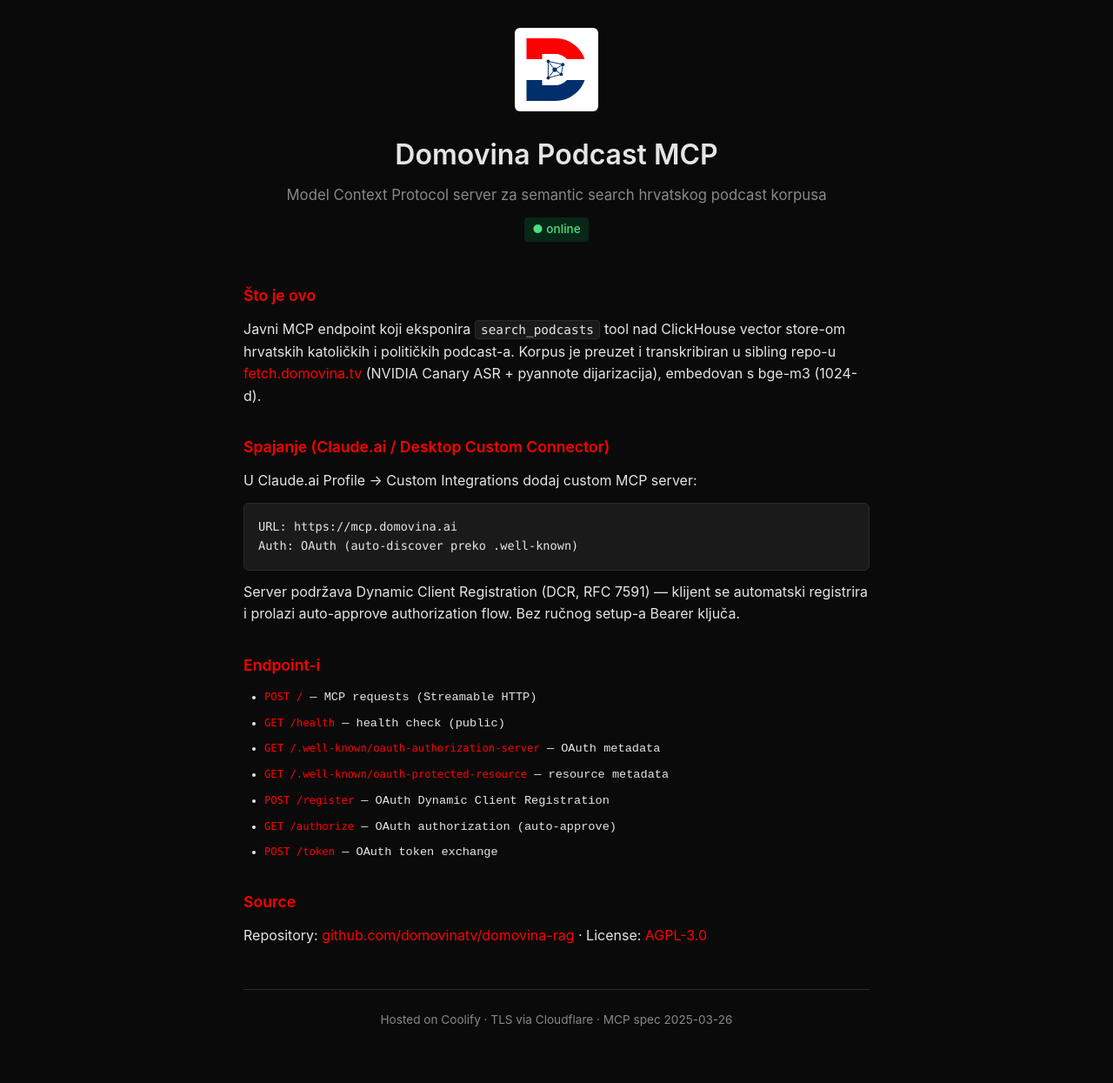
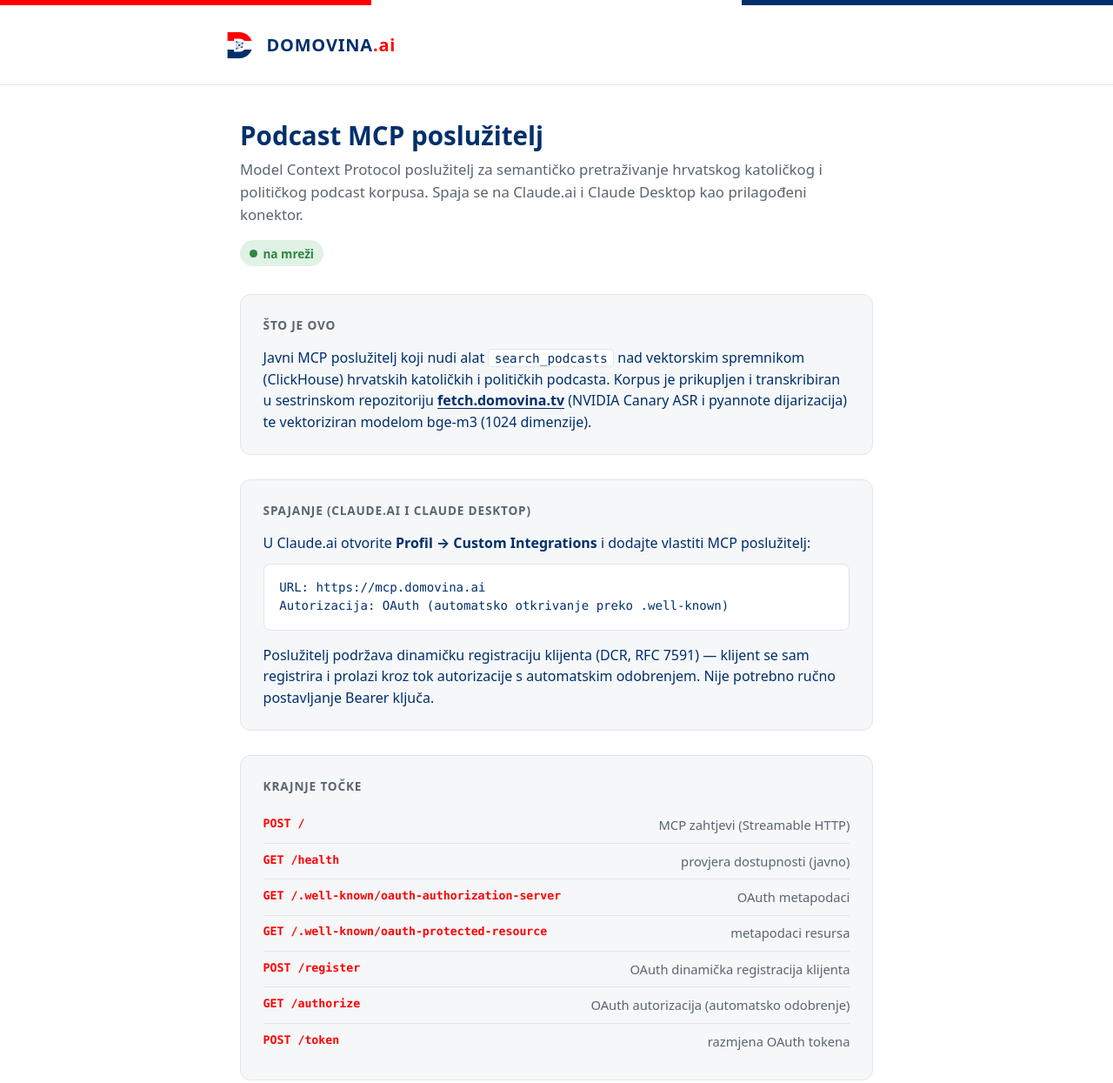
Before and after one commit to domovinatv/domovina-rag, a website: page services/mcp/public/index.html in a window 1280 px wide. Shown: the top 1245 px of the page at 87% size. Drawn offline with Linux system fonts and the light colour scheme.

Commit message:
chore(mcp): UI branding refactor landing stranice (DOMOVINA.ai pattern)
Prepravljam GET / HTML landing prema otp.domovina.ai / sms.domovina.ai
brand pattern-u — bijela površina umjesto tamne, trobojnica gore i dolje,
DOMOVINA.ai wordmark u headeru, navy (#002F6C) tekst + crveni (#FF0000)
accent, surface (#F5F7F9) kartice.

Sav tekst preveden i očišćen na hrvatski:
- "embedovan" (srbizam) → "vektoriziran modelom bge-m3"
- "endpoint" → "krajnja točka" gdje terminološki primjereno
- "Hosted on" → "pokrenuto na Coolifyju"
- "via" → "preko"
- "Profile" → "Profil"
- "auto-discover" → "automatsko otkrivanje"
- "server" → "poslužitelj" gdje primjereno (MCP server kao tehnički termin ostaje)

Manifest: background_color crna → bijela; opis prepravljen.
Ikona (icon.svg) i ostali asseti zadržani — već su Croatian flag motiv.

```diff
--- a/services/mcp/public/index.html
+++ b/services/mcp/public/index.html
@@ -1,147 +1,258 @@
-<!DOCTYPE html>
+<!doctype html>
 <html lang="hr">
 <head>
-  <meta charset="UTF-8">
-  <meta name="viewport" content="width=device-width, initial-scale=1.0">
-  <title>Domovina Podcast MCP</title>
-  <meta name="description" content="Model Context Protocol server za semantic search hrvatskog katoličkog i političkog podcast korpusa.">
+<meta charset="utf-8" />
+<meta name="viewport" content="width=device-width, initial-scale=1" />
 
-  <link rel="icon" type="image/svg+xml" href="/icon.svg">
-  <link rel="icon" type="image/x-icon" href="/favicon.ico">
-  <link rel="apple-touch-icon" sizes="180x180" href="/apple-touch-icon.png">
-  <link rel="manifest" href="/manifest.json">
-  <meta name="theme-color" content="#002F6C">
+<title>DOMOVINA.ai — Podcast MCP poslužitelj</title>
+<meta name="description" content="MCP poslužitelj za semantičko pretraživanje hrvatskog podcast korpusa preko Claude.ai i Claude Desktop." />
+<link rel="canonical" href="https://mcp.domovina.ai/" />
 
-  <meta property="og:title" content="Domovina Podcast MCP">
-  <meta property="og:description" content="MCP server za pretragu hrvatskog podcast korpusa.">
-  <meta property="og:type" content="website">
-  <meta property="og:image" content="/icon-512.png">
+<meta property="og:type" content="website" />
+<meta property="og:locale" content="hr_HR" />
+<meta property="og:site_name" content="DOMOVINA.ai" />
+<meta property="og:title" content="DOMOVINA.ai — Podcast MCP poslužitelj" />
+<meta property="og:description" content="MCP poslužitelj za semantičko pretraživanje hrvatskog podcast korpusa preko Claude.ai i Claude Desktop." />
+<meta property="og:url" content="https://mcp.domovina.ai/" />
+<meta property="og:image" content="https://mcp.domovina.ai/icon-512.png" />
+<meta property="og:image:alt" content="DOMOVINA.ai — Podcast MCP poslužitelj" />
+
+<meta name="twitter:card" content="summary_large_image" />
+<meta name="twitter:title" content="DOMOVINA.ai — Podcast MCP poslužitelj" />
+<meta name="twitter:description" content="MCP poslužitelj za semantičko pretraživanje hrvatskog podcast korpusa preko Claude.ai i Claude Desktop." />
+<meta name="twitter:image" content="https://mcp.domovina.ai/icon-512.png" />
+
+<meta name="mobile-web-app-capable" content="yes" />
+<meta name="apple-mobile-web-app-status-bar-style" content="default" />
+<meta name="apple-mobile-web-app-title" content="DOMOVINA.ai" />
+<link rel="icon" type="image/svg+xml" href="/icon.svg" />
+<link rel="icon" type="image/x-icon" href="/favicon.ico" />
+<link rel="apple-touch-icon" sizes="180x180" href="/apple-touch-icon.png" />
+<link rel="manifest" href="/manifest.json" />
+<meta name="theme-color" content="#002F6C" />
 
 <style>
 :root {
-      --bg: #0a0a0a;
-      --fg: #e5e5e5;
-      --accent: #FF0000;
-      --accent2: #002F6C;
-      --muted: #888;
-      --code-bg: #1a1a1a;
-      --border: #2a2a2a;
+  --navy: #002F6C;
+  --navy-hover: #001D4A;
+  --red: #FF0000;
+  --muted: #5A6570;
+  --border: #E1E5EA;
+  --surface: #F5F7F9;
+  --bg: #FFFFFF;
+  --success: #2E8540;
+  font-family: system-ui, -apple-system, "Segoe UI", Helvetica, Arial, sans-serif;
 }
-    * { box-sizing: border-box; margin: 0; padding: 0; }
-    body {
-      font-family: -apple-system, BlinkMacSystemFont, "Segoe UI", system-ui, sans-serif;
-      background: var(--bg);
-      color: var(--fg);
-      line-height: 1.6;
-      padding: 2rem 1rem;
+* { box-sizing: border-box; }
+html, body { margin: 0; padding: 0; background: var(--bg); color: var(--navy); }
+body { min-height: 100vh; display: flex; flex-direction: column; line-height: 1.55; }
+
+.tricolor { display: flex; height: 6px; }
+.tricolor span { flex: 1; }
+.tricolor .red { background: var(--red); }
+.tricolor .white { background: var(--bg); }
+.tricolor .navy { background: var(--navy); }
+
+header { padding: 1.6rem 1.25rem; border-bottom: 1px solid var(--border); }
+.brand { display: flex; align-items: center; gap: .65rem; max-width: 48rem; margin: 0 auto; }
+.brand .word { font-weight: 800; font-size: 1.25rem; letter-spacing: .04em; color: var(--navy); }
+.brand .word .accent { color: var(--red); }
+
+main { flex: 1; padding: 2.5rem 1.25rem 3rem; max-width: 48rem; margin: 0 auto; width: 100%; }
+
+.hero { margin-bottom: 2rem; }
+h1 { font-size: 1.85rem; line-height: 1.2; margin: 0 0 .5rem; font-weight: 800; }
+.lede { color: var(--muted); margin: 0 0 1rem; font-size: 1.05rem; }
+
+.status {
+  display: inline-flex; align-items: center; gap: .4rem;
+  background: #E0F1E5; color: var(--success);
+  padding: .3rem .7rem; border-radius: 999px;
+  font-size: .85rem; font-weight: 600;
 }
-    .container { max-width: 720px; margin: 0 auto; }
-    header { text-align: center; margin-bottom: 3rem; }
-    header img { width: 96px; height: 96px; margin-bottom: 1rem; }
-    h1 { font-size: 2rem; font-weight: 600; margin-bottom: 0.5rem; }
-    .subtitle { color: var(--muted); font-size: 1.05rem; }
-    section { margin-bottom: 2rem; }
-    h2 { font-size: 1.1rem; font-weight: 600; margin-bottom: 0.75rem; color: var(--accent); }
-    p { margin-bottom: 0.75rem; }
+.status::before {
+  content: ""; width: .55rem; height: .55rem; border-radius: 50%;
+  background: var(--success);
+}
+
+section { margin-bottom: 1.75rem; }
+.card {
+  background: var(--surface); border: 1px solid var(--border);
+  border-radius: .75rem; padding: 1.5rem 1.6rem;
+}
+
+h2 {
+  font-size: .85rem; font-weight: 700; text-transform: uppercase;
+  letter-spacing: .06em; color: var(--muted);
+  margin: 0 0 .9rem;
+}
+
+p { margin: 0 0 .75rem; color: var(--navy); }
+p:last-child { margin-bottom: 0; }
+
+a { color: var(--navy); text-decoration: underline; text-underline-offset: 3px; font-weight: 600; }
+a:hover { color: var(--red); }
+
 code {
-      background: var(--code-bg);
-      border: 1px solid var(--border);
-      padding: 0.1rem 0.4rem;
-      border-radius: 4px;
-      font-size: 0.9em;
-      font-family: ui-monospace, "SF Mono", Consolas, monospace;
+  background: var(--bg); border: 1px solid var(--border);
+  padding: .1rem .4rem; border-radius: 4px;
+  font-family: ui-monospace, "SF Mono", Menlo, Consolas, monospace;
+  font-size: .9em; color: var(--navy);
 }
 pre {
-      background: var(--code-bg);
-      border: 1px solid var(--border);
-      padding: 1rem;
-      border-radius: 6px;
+  background: var(--bg); border: 1px solid var(--border);
+  padding: 1rem 1.1rem; border-radius: .5rem;
   overflow-x: auto;
-      font-family: ui-monospace, "SF Mono", Consolas, monospace;
-      font-size: 0.85rem;
-      margin-bottom: 0.75rem;
+  font-family: ui-monospace, "SF Mono", Menlo, Consolas, monospace;
+  font-size: .88rem; line-height: 1.5; color: var(--navy);
+  margin: .5rem 0 0;
 }
-    a { color: var(--accent); text-decoration: none; }
-    a:hover { text-decoration: underline; }
-    ul { padding-left: 1.5rem; margin-bottom: 0.75rem; }
-    li { margin-bottom: 0.25rem; }
-    .status {
-      display: inline-block;
-      background: rgba(0, 200, 100, 0.15);
-      color: #4ade80;
-      padding: 0.2rem 0.6rem;
-      border-radius: 4px;
-      font-size: 0.85rem;
-      font-weight: 500;
+
+ul.endpoints { list-style: none; padding: 0; margin: 0; }
+ul.endpoints li {
+  display: flex; justify-content: space-between; gap: 1rem;
+  padding: .55rem 0; border-bottom: 1px solid var(--border);
+  font-size: .92rem; flex-wrap: wrap;
 }
+ul.endpoints li:last-child { border-bottom: 0; }
+ul.endpoints code {
+  background: transparent; border: 0; padding: 0;
+  color: var(--red); font-weight: 600;
+}
+ul.endpoints .desc { color: var(--muted); }
+
 footer {
-      margin-top: 3rem;
-      padding-top: 1.5rem;
-      border-top: 1px solid var(--border);
-      text-align: center;
-      color: var(--muted);
-      font-size: 0.85rem;
+  padding: 1.25rem; border-top: 1px solid var(--border);
+  color: var(--muted); font-size: .85rem; text-align: center;
 }
-    .endpoints { font-family: ui-monospace, monospace; font-size: 0.85rem; }
-    .endpoints li { margin-bottom: 0.5rem; }
-    .endpoints code { background: transparent; border: none; padding: 0; color: var(--accent); }
+footer a { color: var(--navy); font-weight: 600; text-decoration: none; }
+footer a:hover { text-decoration: underline; color: var(--red); }
+
+@media (max-width: 560px) {
+  header { padding: .9rem 1rem; }
+  .brand .word { font-size: 1.1rem; }
+  main { padding: 1.5rem 1rem 2rem; }
+  h1 { font-size: 1.45rem; }
+  .lede { font-size: .95rem; }
+  .card { padding: 1.1rem 1.15rem; border-radius: .6rem; }
+  pre { font-size: .82rem; padding: .8rem .9rem; }
+  ul.endpoints li { flex-direction: column; gap: .2rem; padding: .45rem 0; }
+}
 </style>
 </head>
 <body>
-  <div class="container">
+
+<div class="tricolor" aria-hidden="true">
+  <span class="red"></span><span class="white"></span><span class="navy"></span>
+</div>
+
 <header>
-      <img src="/icon.svg" alt="Domovina logo" />
-      <h1>Domovina Podcast MCP</h1>
-      <p class="subtitle">Model Context Protocol server za semantic search hrvatskog podcast korpusa</p>
-      <p style="margin-top: 0.75rem;"><span class="status">● online</span></p>
+  <div class="brand">
+    <svg viewBox="0 0 512 512" width="40" height="40" aria-hidden="true" xmlns="http://www.w3.org/2000/svg">
+      <defs>
+        <linearGradient id="hdrFlag" x1="0" y1="0" x2="0" y2="1">
+          <stop offset="0%" stop-color="#FF0000"/><stop offset="33.3%" stop-color="#FF0000"/>
+          <stop offset="33.3%" stop-color="#FFFFFF"/><stop offset="66.6%" stop-color="#FFFFFF"/>
+          <stop offset="66.6%" stop-color="#002F6C"/><stop offset="100%" stop-color="#002F6C"/>
+        </linearGradient>
+      </defs>
+      <rect width="512" height="512" rx="32" fill="white"/>
+      <path d="M72 64H248C354.071 64 440 149.929 440 256C440 362.071 354.071 448 248 448H72V64Z" fill="url(#hdrFlag)"/>
+      <path d="M168 160H248C301.019 160 344 202.981 344 256C344 309.019 301.019 352 248 352H168V160Z" fill="white"/>
+      <g stroke="#002F6C" stroke-width="5" stroke-linecap="round" stroke-linejoin="round">
+        <line x1="205" y1="205" x2="295" y2="225"/><line x1="295" y1="225" x2="285" y2="285"/>
+        <line x1="285" y1="285" x2="205" y2="307"/><line x1="205" y1="307" x2="205" y2="205"/>
+        <line x1="205" y1="205" x2="245" y2="256"/><line x1="295" y1="225" x2="245" y2="256"/>
+        <line x1="285" y1="285" x2="245" y2="256"/><line x1="205" y1="307" x2="245" y2="256"/>
+      </g>
+      <g fill="#002F6C">
+        <circle cx="205" cy="205" r="10"/><circle cx="295" cy="225" r="10"/>
+        <circle cx="205" cy="307" r="10"/><circle cx="285" cy="285" r="10"/>
+        <circle cx="245" cy="256" r="14"/>
+      </g>
+    </svg>
+    <div class="word">DOMOVINA<span class="accent">.ai</span></div>
+  </div>
 </header>
 
+<main>
+
+  <div class="hero">
+    <h1>Podcast MCP poslužitelj</h1>
+    <p class="lede">
+      Model Context Protocol poslužitelj za semantičko pretraživanje hrvatskog
+      katoličkog i političkog podcast korpusa. Spaja se na Claude.ai i Claude Desktop
+      kao prilagođeni konektor.
+    </p>
+    <span class="status">na mreži</span>
+  </div>
+
   <section>
+    <div class="card">
       <h2>Što je ovo</h2>
       <p>
-        Javni MCP endpoint koji eksponira <code>search_podcasts</code> tool nad ClickHouse vector
-        store-om hrvatskih katoličkih i političkih podcast-a. Korpus je preuzet i transkribiran u
-        sibling repo-u
+        Javni MCP poslužitelj koji nudi alat <code>search_podcasts</code> nad
+        vektorskim spremnikom (ClickHouse) hrvatskih katoličkih i političkih podcasta.
+        Korpus je prikupljen i transkribiran u sestrinskom repozitoriju
         <a href="https://github.com/domovinatv/fetch.domovina.tv">fetch.domovina.tv</a>
-        (NVIDIA Canary ASR + pyannote dijarizacija), embedovan s bge-m3 (1024-d).
+        (NVIDIA Canary ASR i pyannote dijarizacija) te vektoriziran modelom
+        bge-m3 (1024 dimenzije).
       </p>
+    </div>
   </section>
 
   <section>
-      <h2>Spajanje (Claude.ai / Desktop Custom Connector)</h2>
-      <p>U Claude.ai Profile → Custom Integrations dodaj custom MCP server:</p>
+    <div class="card">
+      <h2>Spajanje (Claude.ai i Claude Desktop)</h2>
+      <p>U Claude.ai otvorite <strong>Profil → Custom Integrations</strong> i dodajte vlastiti MCP poslužitelj:</p>
 <pre>URL: https://mcp.domovina.ai
-Auth: OAuth (auto-discover preko .well-known)</pre>
-      <p>
-        Server podržava Dynamic Client Registration (DCR, RFC 7591) — klijent se automatski
-        registrira i prolazi auto-approve authorization flow. Bez ručnog setup-a Bearer ključa.
+Autorizacija: OAuth (automatsko otkrivanje preko .well-known)</pre>
+      <p style="margin-top: 1rem">
+        Poslužitelj podržava dinamičku registraciju klijenta (DCR, RFC 7591) —
+        klijent se sam registrira i prolazi kroz tok autorizacije s automatskim
+        odobrenjem. Nije potrebno ručno postavljanje Bearer ključa.
       </p>
+    </div>
   </section>
 
   <section>
-      <h2>Endpoint-i</h2>
+    <div class="card">
+      <h2>Krajnje točke</h2>
       <ul class="endpoints">
-        <li><code>POST /</code> — MCP requests (Streamable HTTP)</li>
-        <li><code>GET /health</code> — health check (public)</li>
-        <li><code>GET /.well-known/oauth-authorization-server</code> — OAuth metadata</li>
-        <li><code>GET /.well-known/oauth-protected-resource</code> — resource metadata</li>
-        <li><code>POST /register</code> — OAuth Dynamic Client Registration</li>
-        <li><code>GET /authorize</code> — OAuth authorization (auto-approve)</li>
-        <li><code>POST /token</code> — OAuth token exchange</li>
+        <li><code>POST /</code><span class="desc">MCP zahtjevi (Streamable HTTP)</span></li>
+        <li><code>GET /health</code><span class="desc">provjera dostupnosti (javno)</span></li>
+        <li><code>GET /.well-known/oauth-authorization-server</code><span class="desc">OAuth metapodaci</span></li>
+        <li><code>GET /.well-known/oauth-protected-resource</code><span class="desc">metapodaci resursa</span></li>
+        <li><code>POST /register</code><span class="desc">OAuth dinamička registracija klijenta</span></li>
+        <li><code>GET /authorize</code><span class="desc">OAuth autorizacija (automatsko odobrenje)</span></li>
+        <li><code>POST /token</code><span class="desc">razmjena OAuth tokena</span></li>
       </ul>
+    </div>
   </section>
 
   <section>
-      <h2>Source</h2>
+    <div class="card">
+      <h2>Izvorni kod</h2>
       <p>
-        Repository: <a href="https://github.com/domovinatv/domovina-rag">github.com/domovinatv/domovina-rag</a> ·
-        License: <a href="https://github.com/domovinatv/domovina-rag/blob/main/LICENSE">AGPL-3.0</a>
+        Repozitorij:
+        <a href="https://github.com/domovinatv/domovina-rag">github.com/domovinatv/domovina-rag</a>
+        &middot; licenca:
+        <a href="https://github.com/domovinatv/domovina-rag/blob/main/LICENSE">AGPL-3.0</a>
       </p>
+    </div>
   </section>
 
+</main>
+
 <footer>
-      <p>Hosted on Coolify · TLS via Cloudflare · MCP spec 2025-03-26</p>
+  Dio platforme <a href="https://domovina.ai">DOMOVINA.ai</a>
+  &middot; pokrenuto na Coolifyju &middot; TLS preko Cloudflarea
+  &middot; MCP specifikacija 2025-03-26
 </footer>
+
+<div class="tricolor" aria-hidden="true">
+  <span class="red"></span><span class="white"></span><span class="navy"></span>
 </div>
+
 </body>
 </html>
```
Also changed, not shown: services/mcp/public/manifest.json. Lines whose indentation alone changed are shown as unchanged.
